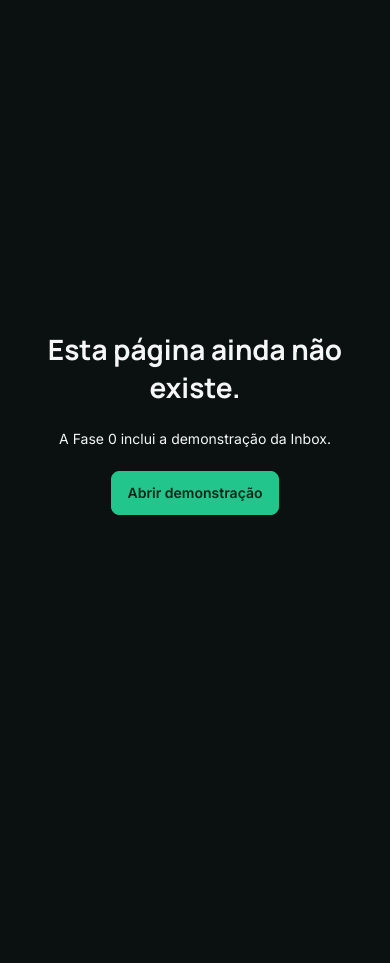
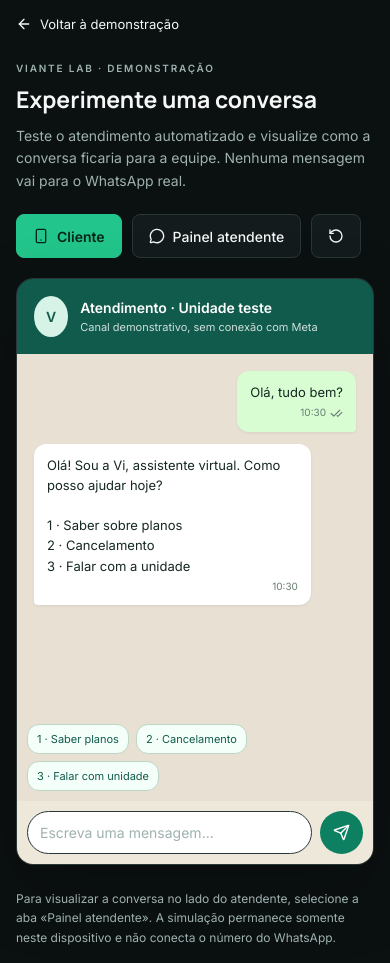
Before and after one commit to AlissonMeesPersonal/chatbox, a Next.js app: page /demo/chat in a window 390 px wide. Before the commit this address had no page. Before the commit the page ends 844 px from the top, so only its background shows below. Built offline with nearby package versions, Linux system fonts and the light colour scheme.

Commit message:
feat(demo): add responsive interactive WhatsApp-style chat and attendant preview

```diff
--- /dev/null
+++ b/src/app/demo/chat/page.tsx
@@ -0,0 +1,108 @@
+'use client';
+
+import { FormEvent, useMemo, useState } from 'react';
+import Link from 'next/link';
+import { ArrowLeft, CheckCheck, Send, RotateCcw, Smartphone, MessageCircle, Bot, ShieldCheck } from 'lucide-react';
+
+type Entry = { id: number; sender: 'client' | 'bot'; text: string; time: string };
+const INTRO: Entry[] = [
+  { id: 1, sender: 'client', text: 'Olá, tudo bem?', time: '10:30' },
+  { id: 2, sender: 'bot', text: 'Olá! Sou a Vi, assistente virtual. Como posso ajudar hoje?\n\n1 · Saber sobre planos\n2 · Cancelamento\n3 · Falar com a unidade', time: '10:30' },
+];
+const options = [
+  { label: '1 · Saber planos', text: '1' },
+  { label: '2 · Cancelamento', text: '2' },
+  { label: '3 · Falar com unidade', text: '3' },
+];
+const nextMessage = (text: string) => {
+  const value = text.trim().toLowerCase();
+  if (/^(1|planos?|preços?|precos?)$/.test(value)) return 'Claro! Posso apresentar planos e valores. Na plataforma real, essa resposta será configurada pela empresa. Para falar com a unidade, digite 3.';
+  if (/^(2|cancelar|cancelamento)$/.test(value)) return 'Entendi. Uma equipe responsável poderá continuar o atendimento de cancelamento quando o fluxo real estiver conectado. Digite 3 para falar com a unidade.';
+  if (/^(3|atendente|humano|unidade|falar com unidade)$/.test(value)) return 'Ótimo! Qual unidade você deseja?\n\n1 · Unidade Santa Cruz\n2 · Unidade Vera Cruz\n3 · Voltar ao menu';
+  if (/^santa cruz|^unidade santa cruz/.test(value)) return 'Selecionei a unidade Santa Cruz! Um atendente dessa unidade poderá assumir a conversa no Viante quando houver WhatsApp conectado.';
+  if (value === 'menu' || value === 'voltar') return INTRO[1].text;
+  return 'Recebi sua mensagem de teste! Esta é uma simulação local da experiência Viante. Na conexão oficial com a Meta, as mensagens reais aparecerão na Inbox.';
+};
+
+export default function DemoChatPage() {
+  const [messages, setMessages] = useState<Entry[]>(INTRO);
+  const [draft, setDraft] = useState('');
+  const [tab, setTab] = useState<'client' | 'agent'>('client');
+  const last = useMemo(() => messages.at(-1), [messages]);
+
+  function send(value: string) {
+    const text = value.trim().slice(0, 500);
+    if (!text) return;
+    const time = new Date().toLocaleTimeString('pt-BR', { hour: '2-digit', minute: '2-digit' });
+    setMessages(current => [...current,
+      { id: current.length + 1, sender: 'client', text, time },
+      { id: current.length + 2, sender: 'bot', text: nextMessage(text), time },
+    ]);
+    setDraft('');
+  }
+  function submit(event: FormEvent) {
+    event.preventDefault();
+    send(draft);
+  }
+  const bubble = (m: Entry) => (
+    <div key={m.id} style={{ display: 'flex', justifyContent: m.sender === 'client' ? 'flex-end' : 'flex-start' }}>
+      <div style={{
+        maxWidth: '86%', padding: '11px 13px', whiteSpace: 'pre-line',
+        background: m.sender === 'client' ? '#d9fdd3' : 'white', color: '#162822',
+        borderRadius: m.sender === 'client' ? '12px 12px 4px 12px' : '12px 12px 12px 4px',
+        lineHeight: 1.55, fontSize: 13, boxShadow: '0 1px 3px #0001',
+      }}>
+        {m.text}
+        <span style={{ display: 'flex', justifyContent: 'flex-end', gap: 4, alignItems: 'center', color: '#687e72', marginTop: 3, fontSize: 10 }}>{m.time}{m.sender === 'client' && <CheckCheck size={13}/>}</span>
+      </div>
+    </div>
+  );
+  return <main style={{ maxWidth: 1120, padding: 'clamp(16px, 4vw, 42px)', margin: '0 auto', minHeight: '100dvh' }}>
+    <Link href="/demo" style={{ display: 'inline-flex', alignItems: 'center', gap: 8, fontSize: 13 }}><ArrowLeft size={16}/> Voltar à demonstração</Link>
+    <header style={{ margin: '23px 0 22px' }}>
+      <span className="eyebrow">VIANTE LAB · DEMONSTRAÇÃO</span>
+      <h1 style={{ fontSize: 'clamp(23px, 4vw, 34px)', marginTop: 8 }}>Experimente uma conversa</h1>
+      <p style={{ color: 'var(--muted)', marginTop: 10, lineHeight: 1.6 }}>Teste o atendimento automatizado e visualize como a conversa ficaria para a equipe. Nenhuma mensagem vai para o WhatsApp real.</p>
+    </header>
+    <nav style={{ display: 'flex', gap: 10, marginBottom: 20 }} aria-label="Perspectiva da demonstração">
+      <button className={tab === 'client' ? 'button primary' : 'button'} type="button" onClick={()=>setTab('client')}><Smartphone size={16}/> Cliente</button>
+      <button className={tab === 'agent' ? 'button primary' : 'button'} type="button" onClick={()=>setTab('agent')}><MessageCircle size={16}/> Painel atendente</button>
+      <button type="button" className="button" onClick={()=>{setMessages(INTRO);setDraft('');}} title="Reiniciar simulação"><RotateCcw size={16}/></button>
+    </nav>
+    <section style={{ display: 'grid', gridTemplateColumns: 'repeat(auto-fit, minmax(min(100%, 350px), 1fr))', gap: 24 }}>
+      <div style={{ display: tab === 'client' ? 'flex' : 'none', flexDirection: 'column', minHeight: 540, maxWidth: 470, width: '100%', margin: '0 auto', borderRadius: 17, overflow: 'hidden', border: '1px solid var(--border)', boxShadow: '0 25px 75px #0003' }}>
+        <div style={{ padding: '17px', background: '#115b4d', color: 'white', display: 'flex', gap: 12, alignItems: 'center' }}>
+          <span style={{ background: '#d7f2e6', color: '#115b4d', padding: 12, borderRadius: '50%', fontWeight: 800 }}>V</span>
+          <div><strong>Atendimento · Unidade teste</strong><p style={{ fontSize: 11, opacity: .8, marginTop: 4 }}>Canal demonstrativo, sem conexão com Meta</p></div>
+        </div>
+        <div style={{ display: 'flex', flexDirection: 'column', flex: 1, gap: 12, padding: 17, background: '#e7e0d3', minHeight: 360, maxHeight: 440, overflowY: 'auto' }} aria-live="polite">
+          {messages.map(bubble)}
+        </div>
+        <div style={{ display: 'flex', gap: 7, padding: 10, background: '#e7e0d3', flexWrap: 'wrap' }}>
+          {options.map(o=><button type="button" key={o.text} onClick={()=>send(o.text)} style={{ fontSize: 11, padding: '7px 9px', background: '#f5fff9', color: '#115b4d', borderRadius: 12, border: '1px solid #bdd7c5' }}>{o.label}</button>)}
+        </div>
+        <form onSubmit={submit} style={{ display: 'flex', gap: 8, background: '#eee8da', padding: 10 }}>
+          <input aria-label="Mensagem de teste" placeholder="Escreva uma mensagem..." maxLength={500} value={draft} onChange={e=>setDraft(e.target.value)}
+            style={{ flex: 1, borderRadius: 22, background: 'white', color: '#182722' }}/>
+          <button type="submit" aria-label="Enviar mensagem de teste" style={{ color: 'white', background: '#0c8060', padding: 13, borderRadius: '50%', display: 'grid', placeItems: 'center' }}><Send size={17}/></button>
+        </form>
+      </div>
+      <div style={{ display: tab === 'agent' ? 'grid' : 'none', gridTemplateRows: 'auto auto 1fr auto', gap: 0, minHeight: 540, borderRadius: 17, border: '1px solid var(--border)', background: 'var(--panel)', overflow: 'hidden' }}>
+        <div style={{ padding: 19, borderBottom: '1px solid var(--border)', display: 'flex', justifyContent: 'space-between', gap: 12, alignItems: 'center' }}>
+          <div><span className="eyebrow">INBOX · UNIDADE TESTE</span><h2 style={{ marginTop: 6 }}>Conversa #DEMO-001</h2></div><Bot color="#22c58b" size={24}/>
+        </div>
+        <div style={{ padding: 14, background: 'var(--accent-soft)', fontSize: 12, display: 'flex', gap: 8, alignItems: 'center' }}><ShieldCheck size={17}/> Prévia local, nenhum contato ou mensagem real armazenado</div>
+        <div style={{ display: 'grid', gap: 12, alignContent: 'start', padding: 19, maxHeight: 410, overflowY: 'auto' }} aria-live="polite">
+          {messages.map(m=><div key={m.id} style={{ background: m.sender === 'client' ? 'var(--elevated)' : 'var(--bubble)', padding: 13, borderRadius: 10 }}>
+            <p style={{ color: 'var(--muted)', fontSize: 11, marginBottom: 5 }}>{m.sender === 'client' ? 'Cliente demonstração' : 'Vi · Resposta automática'} · {m.time}</p>
+            <p style={{ whiteSpace: 'pre-line', fontSize: 13, lineHeight: 1.55 }}>{m.text}</p>
+          </div>)}
+        </div>
+        <div style={{ padding: 13, borderTop: '1px solid var(--border)', color: 'var(--muted)', fontSize: 12 }}>
+          Última mensagem: {last?.sender === 'client' ? 'cliente' : 'automação'} · Uso demonstrativo
+        </div>
+      </div>
+    </section>
+    <p style={{ marginTop: 24, color: 'var(--muted)', fontSize: 12, lineHeight: 1.6 }}>Para visualizar a conversa no lado do atendente, selecione a aba «Painel atendente». A simulação permanece somente neste dispositivo e não conecta o número do WhatsApp.</p>
+  </main>;
+}
```
